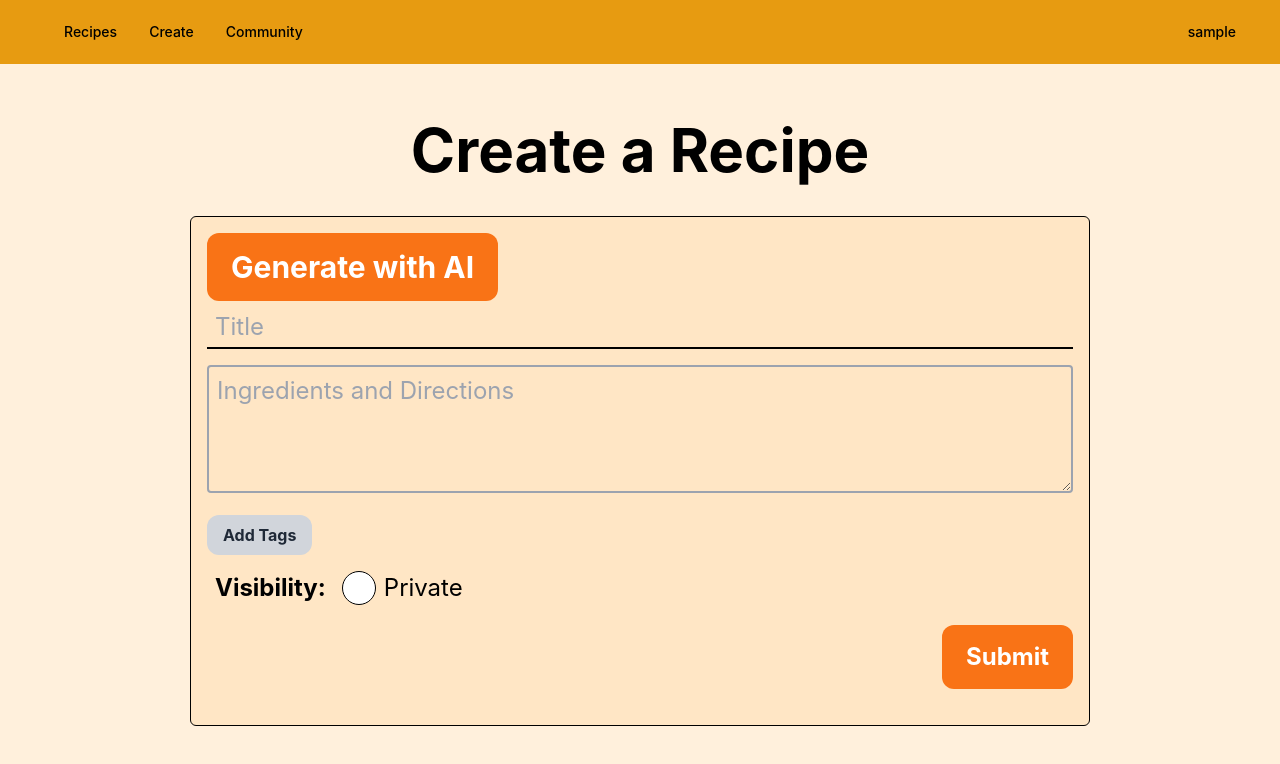
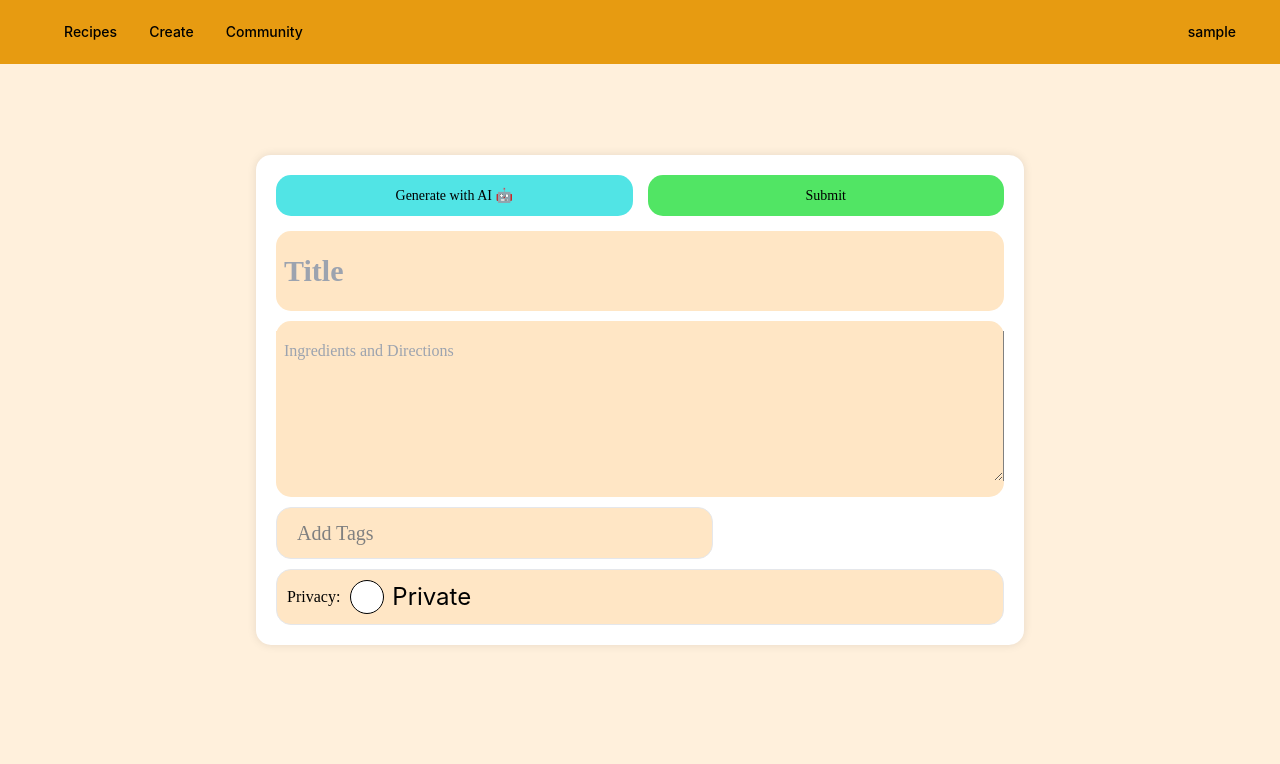
Before and after one commit to Fugate-A/MegaBytes.app, a React (Create React App) app in the folder web_frontend/: page /cre in a window 1280 px wide. Shown: the top 764 px of the page. Built offline with nearby package versions, Linux system fonts and the light colour scheme; sample sign-in values are in the browser's storage.

Commit message:
workijg onnadd recipe

```diff
--- a/web_frontend/src/App.js
+++ b/web_frontend/src/App.js
@@ -12,7 +12,7 @@ import ForgotPasswordPage from './pages/ForgotPasswordPage';
 import ResetPasswordPage from './pages/ResetPasswordPage';
 import DisplayRecipe from './pages/DisplayRecipe';
 import VerifyEmail from './components/VerifyEmail';
-import AddRecipePage from './components/AddRecipe';
+import AddRecipePage from './pages/AddRecipePage';
 import ProfilePage from './pages/ProfilePage';
 
 function App() {
--- a/web_frontend/src/components/AddRecipe.js
+++ b/web_frontend/src/components/AddRecipe.js
@@ -1,26 +1,19 @@
 import React, { useState, useEffect } from 'react';
-import ErrorMessageModal from '../components/ErrorMessageModal';
-import TagSelectionModal from '../components/TagSelectionModal';
-import NavBar from '../components/Navbar';
-import AIRequestModal from '../components/AIRequestModal';
-import './AddRecipe.css'
-const cors = require('cors');
+import ErrorMessageModal from './ErrorMessageModal';
+import TagSelectionModal from './TagSelectionModal';
+import AIRequestModal from './AIRequestModal';
 
-
-function AddRecipe() {
+function AddRecipePage() {
   const [title, setTitle] = useState('');
   const [content, setContent] = useState('');
   const [recipeTags, setRecipeTags] = useState([]);
   const [visibility, setVisibility] = useState(false);
   const [AIgenerated, setAIgenerated] = useState(false);
 
-
   const [showErrorModal, setShowErrorModal] = useState(false);
   const [errorMessage, setErrorMessage] = useState('');
   const [showTagSelectionModal, setShowTagSelectionModal] = useState(false);
-
   const [showAIModal, setShowAIModal] = useState(false);
-
 
   const [userID, setUserID] = useState(null);
   useEffect(() => {
@@ -33,7 +26,6 @@ function AddRecipe() {
           const userId = userObject.id;
           setUserID(userId);
         }
-
       } catch (error) {
         console.error('Error retrieving userID from cache', error);
       }
@@ -42,7 +34,7 @@ function AddRecipe() {
     fetchUserID();
   }, []);
 
-	const handleAddRecipe = async event => {
+  const handleAddRecipe = async () => {
     try {
       const response = await fetch('https://megabytes.app/api/addRecipe', {
         method: 'POST',
@@ -61,15 +53,13 @@ function AddRecipe() {
       });
 
       console.log('Adding Recipe');
-			const data = await response.json();
 
       if (response.ok) {
-				console.log('Success');
         window.location.href = '/rec';
       } else {
         console.error('Error adding Recipe');
 
-				setErrorMessage('Error adding Recipe');
+        setErrorMessage('Error adding Reicpe');
         setShowErrorModal(true);
       }
     } catch (error) {
@@ -79,110 +69,133 @@ function AddRecipe() {
 
   const handleUpdateRecipeTags = (updatedTags) => {
     setRecipeTags(updatedTags);
-		console.log(recipeTags);
-	}
+  };
 
   const handleAIInput = (updatedTitle, updatedContent) => {
     setTitle(updatedTitle);
     setContent(updatedContent);
     setAIgenerated(true);
-	}
+  };
 
   const closeErrorModal = () => {
     setShowErrorModal(false);
-	}
+  };
+
+  const closeAIModal = () => {
+    setShowAIModal(false);
+  };
+
+  const openAIModal = () => {
+    setShowAIModal(true);
+  };
 
   const openTagSelectionModal = () => {
     setShowTagSelectionModal(true);
-	}
+  };
 
   const toggleVisibility = () => {
     setVisibility(!visibility);
-	}
-
-	const openAIModal = () => {
-		setShowAIModal(true);
-	}
-
-	const closeAIModal = () => {
-		setShowAIModal(false);
-	}
-
-	const closeTagSelectionModal = () => {
-		setShowTagSelectionModal(false);
-	}
+  };
 
   return (
-		<div id="AddCustomDiv" className='h-screen bg-#FFF0DC'>
-			<NavBar />
-			<div className='container'>
-				<div className='mx-auto text-center'> {/* Corrected classname to className */}
-					<h1 className="text-6xl font-bold pt-20">
-						Create a Recipe
-					</h1>
-				</div>
-				<div className="mb-3 flex justify-center p-5">
-					{/* {<div className="container mx-auto p-4"> */}
-					<div className="mt-4 p-4 bg-#FFE6C5 rounded-md w-3/4 border border-black">
-
-						{showAIModal && (
-							<AIRequestModal visible={showAIModal} onClose={closeAIModal} handleAIInput={handleAIInput} />
-						)}
-						{showTagSelectionModal && (
-							<TagSelectionModal visible={showTagSelectionModal} onClose={closeTagSelectionModal} onUpdateRecipeTags={handleUpdateRecipeTags} currentTags={recipeTags}/>
-						)}
-						<button onClick={openAIModal} className="bg-orange-500 hover:bg-orange-700 text-white font-bold py-4 px-6 rounded-xl text-3xl">
-							Generate with AI
+    <div style={{ backgroundColor: '#FFF0DC', minHeight: '100vh', display: 'flex', justifyContent: 'center', alignItems: 'center' }}>
+      <div style={{ width: '60%', padding: '20px', backgroundColor: 'white', borderRadius: '15px', boxShadow: '0 0 10px rgba(0, 0, 0, 0.1)' }}>
+        <div style={{ display: 'flex', justifyContent: 'space-between', marginBottom: '15px' }}>
+          <button
+            onClick={openAIModal}
+            style={{ flex: '1', marginRight: '15px', padding: '10px', backgroundColor: '#51E4E5', borderRadius: '15px', border: 'none' }}
+          >
+            <p style={{ fontSize: '14px', fontFamily: 'Tilt-Neon', margin: 0 }}>Generate with AI 🤖</p>
           </button>
 
-						{showAIModal && (
-							<AIRequestModal
-								visible={showAIModal}
-								onClose={closeAIModal}
-								handleAIInput={handleAIInput}
-							/>
-						)}
+          {showAIModal && <AIRequestModal visible={showAIModal} onClose={closeAIModal} handleAIInput={handleAIInput} />}
+
+          <button onClick={handleAddRecipe} style={{ flex: '1', padding: '10px', backgroundColor: '#51E564', borderRadius: '15px', border: 'none' }}>
+            <p style={{ fontSize: '14px', fontFamily: 'Tilt-Neon', margin: 0 }}>Submit</p>
+          </button>
+        </div>
 
         <input
           type="text"
           placeholder="Title"
           value={title}
           onChange={(e) => setTitle(e.target.value)}
-							className="w-full h-12 p-2 pt-5 pb-4 mb-4 border-b-2 bg-#FFE6C5 border-black text-2xl"
+          style={{
+            backgroundColor: '#FFE6C5',
+            borderRadius: '15px',
+            width: '100%',
+            height: '80px',
+            marginBottom: '10px',
+            padding: '8px',
+            fontSize: '30px',
+            fontFamily: 'Tilt-Neon',
+            fontWeight: 'bold',
+            borderBottomColor: 'black',
+            borderBottomWidth: '2px',
+            border: 'none',
+          }}
         />
 
+        <div style={{
+            backgroundColor: '#FFE6C5',
+            height: '80%',
+            borderRadius: '15px',
+        }}>
             <textarea
                 placeholder="Ingredients and Directions"
                 value={content}
                 onChange={(e) => setContent(e.target.value)}
-							className="w-full h-32 p-2 mb-4 border-2 border-gray-400 bg-#FFE6C5 rounded text-2xl"
-							rows="4"
+                style={{
+                    width: '100%',
+                    height: 150,
+                    margin: '10px 0',
+                    padding: '8px',
+                    fontFamily: 'Tilt-Neon',
+                    fontSize: '16px',
+                    borderRightWidth: 1,
+                    borderRightColor: 'gray',
+                    backgroundColor: '#FFE6C5'
+                }}
             />
+        </div>
 
         <button
           onClick={openTagSelectionModal}
-							className="bg-gray-300 hover:bg-gray-400 text-gray-800 font-bold py-2 px-4 rounded-xl"
+          style={{
+            display: 'flex',
+            backgroundColor: '#FFE6C5',
+            borderWidth: '0.5px',
+            borderRadius: '15px',
+            padding: '10px',
+            marginTop: '10px',
+            width: '60%',
+            cursor: 'pointer',
+          }}
         >
-							Add Tags
+          <p style={{ fontSize: '20px', fontFamily: 'Tilt-Neon', marginLeft: '10px', color: 'gray' }}>Add Tags</p>
         </button>
 
-						<div className="flex items-center mt-4">
-							<span className="mr-2 px-2 font-bold text-2xl">Visibility:</span>
-							<button onClick={toggleVisibility} className="flex items-center">
-								<div className={`w-4 h-4 px-4 py-4 rounded-full border border-black mr-2 ${visibility ? 'bg-green-500' : 'bg-white'}`} />
-								<span className='text-2xl'>{visibility ? 'Public' : 'Private'}</span>
+        {showTagSelectionModal && (
+          <TagSelectionModal visible={true} onUpdateRecipeTags={handleUpdateRecipeTags} onClose={() => setShowTagSelectionModal(false)} currentTags={recipeTags} />
+        )}
+
+        <div style={{ backgroundColor: '#FFE6C5', display: 'flex', alignItems: 'center', marginTop: '10px', padding: '10px', borderRadius: '15px', borderWidth: '0.5px' }}>
+          <p style={{ fontSize: '16px', marginRight: '10px', fontFamily: 'Tilt-Neon' }}>Privacy:</p>
+          <div style={{ display: 'flex', alignItems: 'center' }}>
+            <button onClick={toggleVisibility} className="flex items-center" style={{ cursor: 'pointer', border: 'none', backgroundColor: 'transparent' }}>
+              <div
+                className={`w-4 h-4 px-4 py-4 rounded-full border border-black mr-2 ${visibility ? 'bg-green-500' : 'bg-white'}`}
+                style={{ cursor: 'pointer' }}
+              />
+              <span className="text-2xl">{visibility ? 'Public' : 'Private'}</span>
             </button>
           </div>
-						<button onClick={handleAddRecipe} className="bg-orange-500 hover:bg-orange-700 text-white float-right text-2xl font-bold py-4 my-5 px-6 rounded-xl">
-							Submit
-						</button>
+        </div>
       </div>
 
       <ErrorMessageModal visible={showErrorModal} message={errorMessage} onClose={closeErrorModal} />
-					{/* </div>} */}
-				</div>
-			</div >
     </div>
   );
-};
-export default AddRecipe;
+}
+
+export default AddRecipePage;
--- /dev/null
+++ b/web_frontend/src/components/AddRecipeee.js
@@ -0,0 +1,188 @@
+import React, { useState, useEffect } from 'react';
+import ErrorMessageModal from '../components/ErrorMessageModal';
+import TagSelectionModal from '../components/TagSelectionModal';
+import NavBar from '../components/Navbar';
+import AIRequestModal from '../components/AIRequestModal';
+import './AddRecipe.css'
+const cors = require('cors');
+
+
+function AddRecipe() {
+	const [title, setTitle] = useState('');
+	const [content, setContent] = useState('');
+	const [recipeTags, setRecipeTags] = useState([]);
+	const [visibility, setVisibility] = useState(false);
+	const [AIgenerated, setAIgenerated] = useState(false);
+
+
+	const [showErrorModal, setShowErrorModal] = useState(false);
+	const [errorMessage, setErrorMessage] = useState('');
+	const [showTagSelectionModal, setShowTagSelectionModal] = useState(false);
+
+	const [showAIModal, setShowAIModal] = useState(false);
+
+
+	const [userID, setUserID] = useState(null);
+	useEffect(() => {
+		const fetchUserID = async () => {
+			try {
+				const storedUser = localStorage.getItem('user_data');
+
+				if (storedUser) {
+					const userObject = JSON.parse(storedUser);
+					const userId = userObject.id;
+					setUserID(userId);
+				}
+
+			} catch (error) {
+				console.error('Error retrieving userID from cache', error);
+			}
+		};
+
+		fetchUserID();
+	}, []);
+
+	const handleAddRecipe = async event => {
+		try {
+			const response = await fetch('https://megabytes.app/api/addRecipe', {
+				method: 'POST',
+				headers: {
+					'Content-Type': 'application/json',
+				},
+				body: JSON.stringify({
+					userId: userID,
+					recipeName: title,
+					recipeContents: content,
+					tagList: recipeTags || [],
+					likeList: [],
+					isPublic: visibility,
+					ai_generated: AIgenerated,
+				}),
+			});
+
+			console.log('Adding Recipe');
+			const data = await response.json();
+
+			if (response.ok) {
+				console.log('Success');
+				window.location.href = '/rec';
+			} else {
+				console.error('Error adding Recipe');
+
+				setErrorMessage('Error adding Recipe');
+				setShowErrorModal(true);
+			}
+		} catch (error) {
+			console.error('ERROR CONNECTING TO DATABASE', error);
+		}
+	};
+
+	const handleUpdateRecipeTags = (updatedTags) => {
+		setRecipeTags(updatedTags);
+		console.log(recipeTags);
+	}
+
+	const handleAIInput = (updatedTitle, updatedContent) => {
+		setTitle(updatedTitle);
+		setContent(updatedContent);
+		setAIgenerated(true);
+	}
+
+	const closeErrorModal = () => {
+		setShowErrorModal(false);
+	}
+
+	const openTagSelectionModal = () => {
+		setShowTagSelectionModal(true);
+	}
+
+	const toggleVisibility = () => {
+		setVisibility(!visibility);
+	}
+
+	const openAIModal = () => {
+		setShowAIModal(true);
+	}
+
+	const closeAIModal = () => {
+		setShowAIModal(false);
+	}
+
+	const closeTagSelectionModal = () => {
+		setShowTagSelectionModal(false);
+	}
+
+	return (
+		<div id="AddCustomDiv" className='h-screen bg-#FFF0DC'>
+			<NavBar />
+			<div className='container'>
+				<div className='mx-auto text-center'> {/* Corrected classname to className */}
+					<h1 className="text-6xl font-bold pt-20">
+						Create a Recipe
+					</h1>
+				</div>
+				<div className="mb-3 flex justify-center p-5">
+					{/* {<div className="container mx-auto p-4"> */}
+					<div className="mt-4 p-4 bg-#FFE6C5 rounded-md w-3/4 border border-black">
+
+						{showAIModal && (
+							<AIRequestModal visible={showAIModal} onClose={closeAIModal} handleAIInput={handleAIInput} />
+						)}
+						{showTagSelectionModal && (
+							<TagSelectionModal visible={showTagSelectionModal} onClose={closeTagSelectionModal} onUpdateRecipeTags={handleUpdateRecipeTags} currentTags={recipeTags}/>
+						)}
+						<button onClick={openAIModal} className="bg-orange-500 hover:bg-orange-700 text-white font-bold py-4 px-6 rounded-xl text-3xl">
+							Generate with AI
+						</button>
+
+						{showAIModal && (
+							<AIRequestModal
+								visible={showAIModal}
+								onClose={closeAIModal}
+								handleAIInput={handleAIInput}
+							/>
+						)}
+
+						<input
+							type="text"
+							placeholder="Title"
+							value={title}
+							onChange={(e) => setTitle(e.target.value)}
+							className="w-full h-12 p-2 pt-5 pb-4 mb-4 border-b-2 bg-#FFE6C5 border-black text-2xl"
+						/>
+
+						<textarea
+							placeholder="Ingredients and Directions"
+							value={content}
+							onChange={(e) => setContent(e.target.value)}
+							className="w-full h-32 p-2 mb-4 border-2 border-gray-400 bg-#FFE6C5 rounded text-2xl"
+							rows="4"
+						/>
+
+						<button
+							onClick={openTagSelectionModal}
+							className="bg-gray-300 hover:bg-gray-400 text-gray-800 font-bold py-2 px-4 rounded-xl"
+						>
+							Add Tags
+						</button>
+
+						<div className="flex items-center mt-4">
+							<span className="mr-2 px-2 font-bold text-2xl">Visibility:</span>
+							<button onClick={toggleVisibility} className="flex items-center">
+								<div className={`w-4 h-4 px-4 py-4 rounded-full border border-black mr-2 ${visibility ? 'bg-green-500' : 'bg-white'}`} />
+								<span className='text-2xl'>{visibility ? 'Public' : 'Private'}</span>
+							</button>
+						</div>
+						<button onClick={handleAddRecipe} className="bg-orange-500 hover:bg-orange-700 text-white float-right text-2xl font-bold py-4 my-5 px-6 rounded-xl">
+							Submit
+						</button>
+					</div>
+
+					<ErrorMessageModal visible={showErrorModal} message={errorMessage} onClose={closeErrorModal} />
+					{/* </div>} */}
+				</div>
+			</div >
+		</div>
+	);
+};
+export default AddRecipe;
--- a/web_frontend/src/pages/AddRecipePage.js
+++ b/web_frontend/src/pages/AddRecipePage.js
@@ -1,13 +1,11 @@
 import React, { useEffect } from 'react';
 import AddRecipe from '../components/AddRecipe';
+import NavBar from '../components/Navbar';
 const AddRecipePage = () => {
 
-	useEffect(() => {
-        console.log('pooop');
-    }, []);
-
 	return (
-		<div className='bg-page-background h-screen'>
+		<div>
+			<NavBar />
 			<AddRecipe />
 		</div>
 	);
--- a/web_frontend/src/pages/CreatePage.js
+++ b/web_frontend/src/pages/CreatePage.js
@@ -3,7 +3,7 @@ import LoggedInName from '../components/LoggedInName';
 import NavBar from '../components/Navbar';
 const CreatePage = () => {
 	return (
-		<div className='bg-page-background pt-20 h-screen'>
+		<div>
 			<NavBar />
 			<LoggedInName />
 			Create
```
Lines whose indentation alone changed are shown as unchanged.
